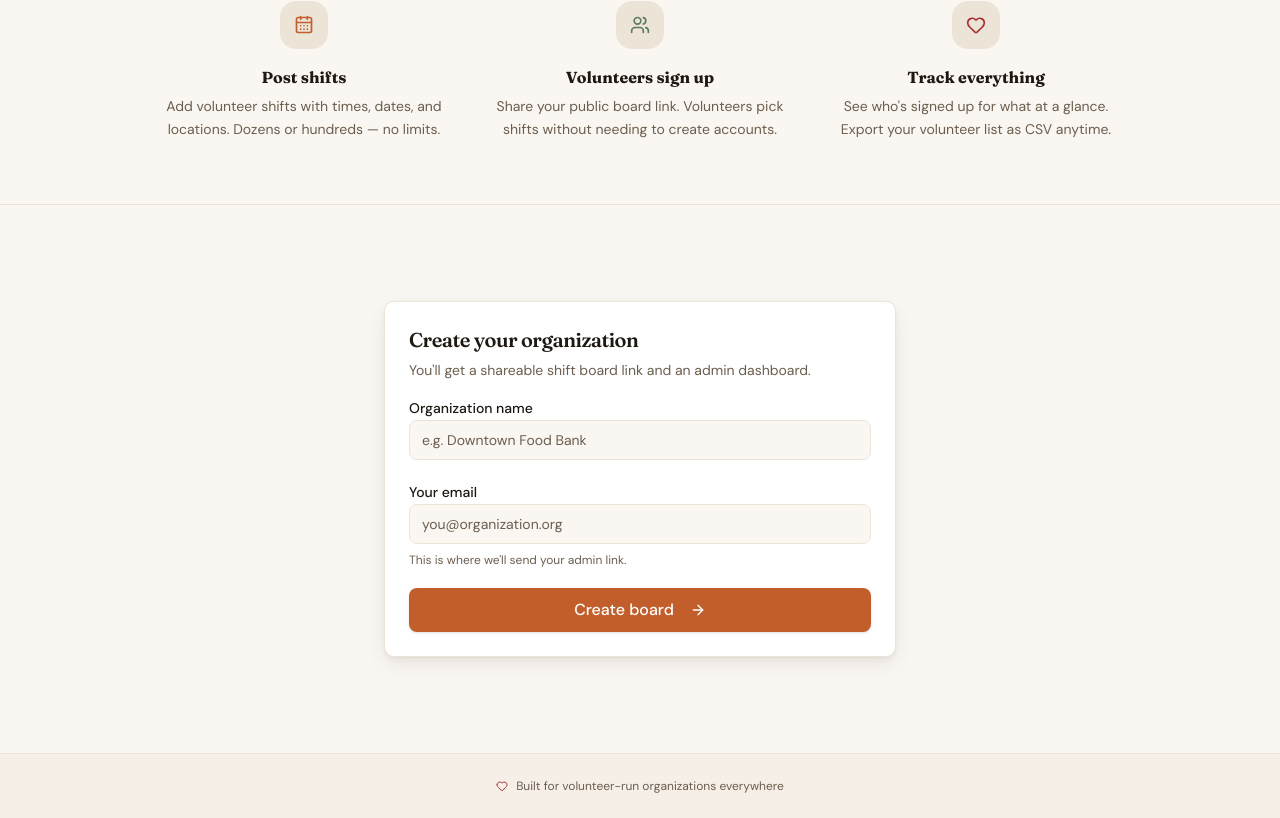
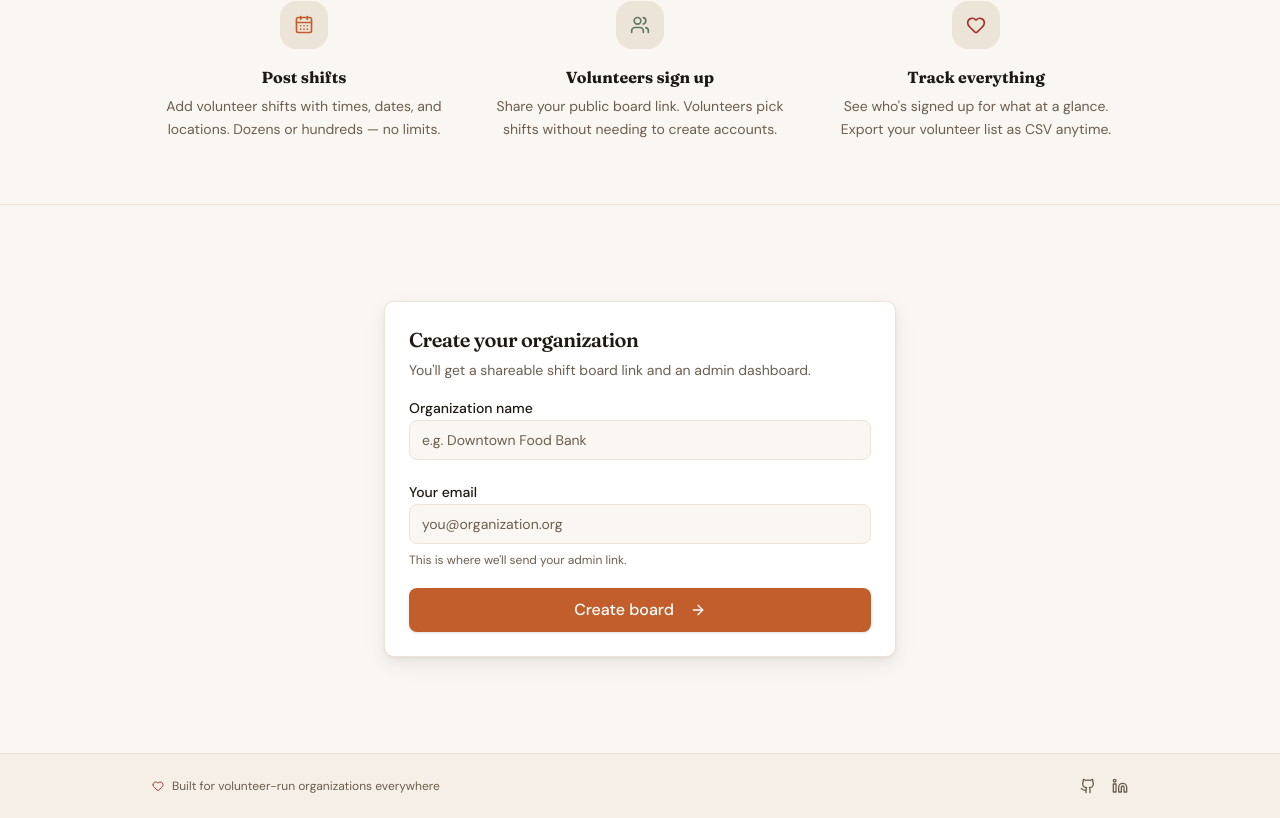
Before and after one commit to Wong-WeiJun/VolunteerShiftScheduler, a React (Vite) app in the folder frontend/: page / in a window 1280 px wide. Shown: the part 698-1516 px from the top of the page. Built offline with nearby package versions, Linux system fonts and the light colour scheme; no server answers.

Commit message:
Added my bio

```diff
--- a/frontend/src/routes/__root.tsx
+++ b/frontend/src/routes/__root.tsx
@@ -1,6 +1,6 @@
 import { createRootRoute, Outlet } from "@tanstack/react-router"
 import { Link } from "@tanstack/react-router"
-import { Heart, CalendarClock } from "lucide-react"
+import { Heart, CalendarClock, Github, Linkedin } from "lucide-react"
 
 export const Route = createRootRoute({
   component: RootLayout,
@@ -29,9 +29,37 @@ function RootLayout() {
       </main>
 
       <footer className="border-t border-cream-deep bg-cream-warm">
-        <div className="mx-auto max-w-5xl px-4 sm:px-6 py-6 flex items-center justify-center gap-2 text-xs text-ink-muted">
-          <Heart className="h-3 w-3 text-paprika" />
-          <span>Built for volunteer-run organizations everywhere</span>
+        {/* Changed justify-center to justify-between */}
+        <div className="mx-auto max-w-5xl px-4 sm:px-6 py-6 flex items-center justify-between text-xs text-ink-muted">
+
+          {/* Left/Center Text block (Wrapped in an items-center flex container) */}
+          <div className="flex items-center gap-2">
+            <Heart className="h-3 w-3 text-paprika" />
+            <span>Built for volunteer-run organizations everywhere</span>
+          </div>
+
+          {/* Right side social links block */}
+          <div className="flex items-center gap-4">
+            <a
+              href="https://github.com/Wong-WeiJun"
+              target="_blank"
+              rel="noreferrer"
+              className="hover:text-ink transition-colors"
+              aria-label="GitHub"
+            >
+              <Github className="h-4 w-4" />
+            </a>
+            <a
+              href="https://www.linkedin.com/in/wei-jun-wong-507069357/"
+              target="_blank"
+              rel="noreferrer"
+              className="hover:text-ink transition-colors"
+              aria-label="LinkedIn"
+            >
+              <Linkedin className="h-4 w-4" />
+            </a>
+          </div>
+
         </div>
       </footer>
     </div>
```
